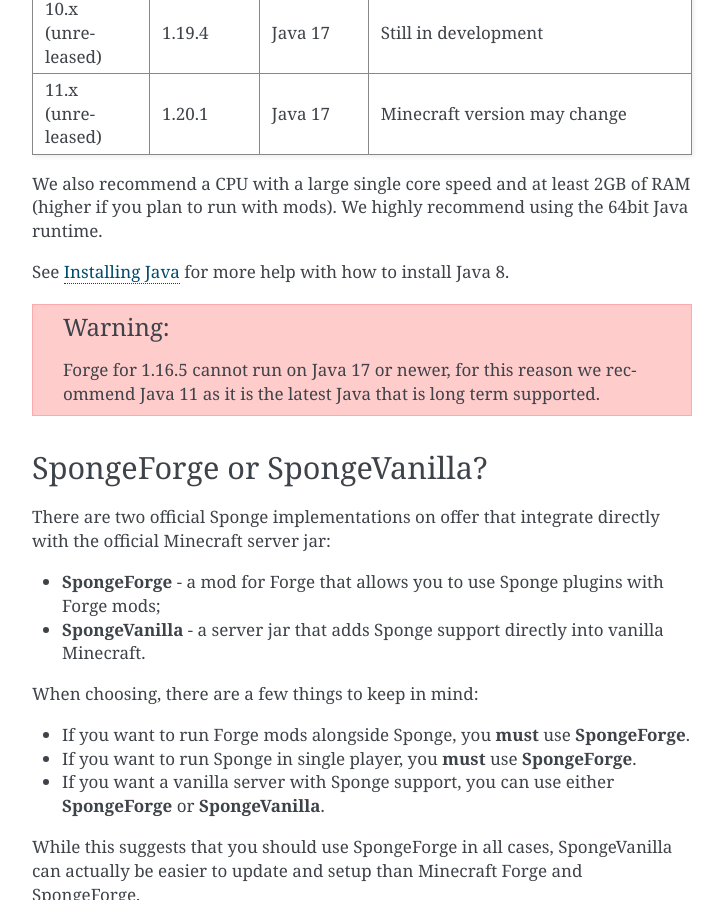
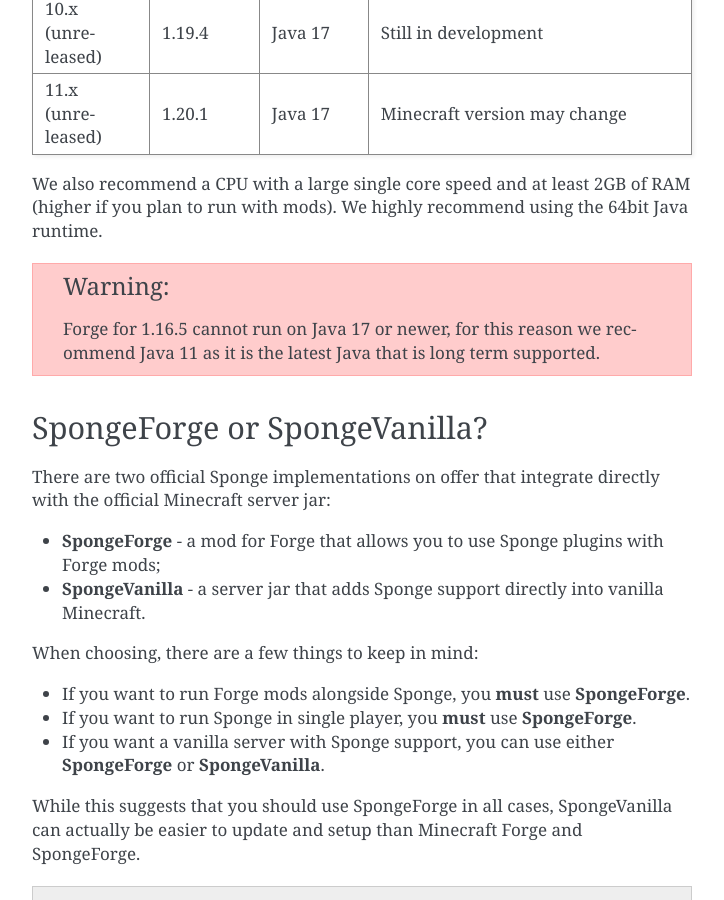
Before and after one commit to SpongePowered/SpongeDocs, a Sphinx documentation site: the page built from source/server/quickstart.rst, in a window 1280 px wide and 900 px high, scrolled down 898 px. Shown: the whole window, without its empty margins (388-1112 px from the left). Built offline with Sphinx 7.4.7, drawn with Linux system fonts in a browser that asks for light colours.

Commit message:
Removed java 8 getting started

```diff
--- a/source/server/quickstart.rst
+++ b/source/server/quickstart.rst
@@ -53,8 +53,6 @@
 
 We also recommend a CPU with a large single core speed and at least 2GB of RAM (higher if you plan to run with mods).
 We highly recommend using the 64bit Java runtime.
-
-See :doc:`getting-started/jre` for more help with how to install Java 8.
 
 .. warning::
 
```
